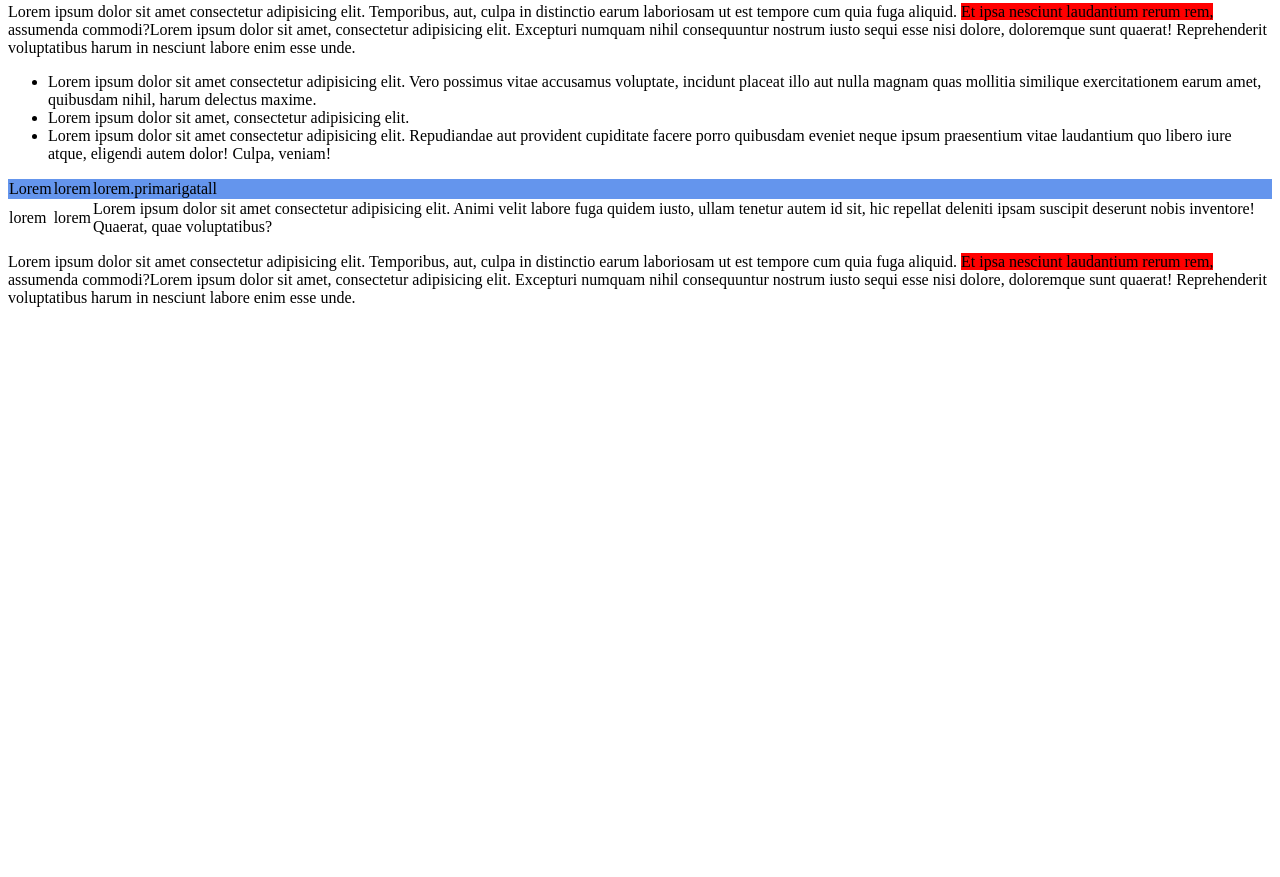
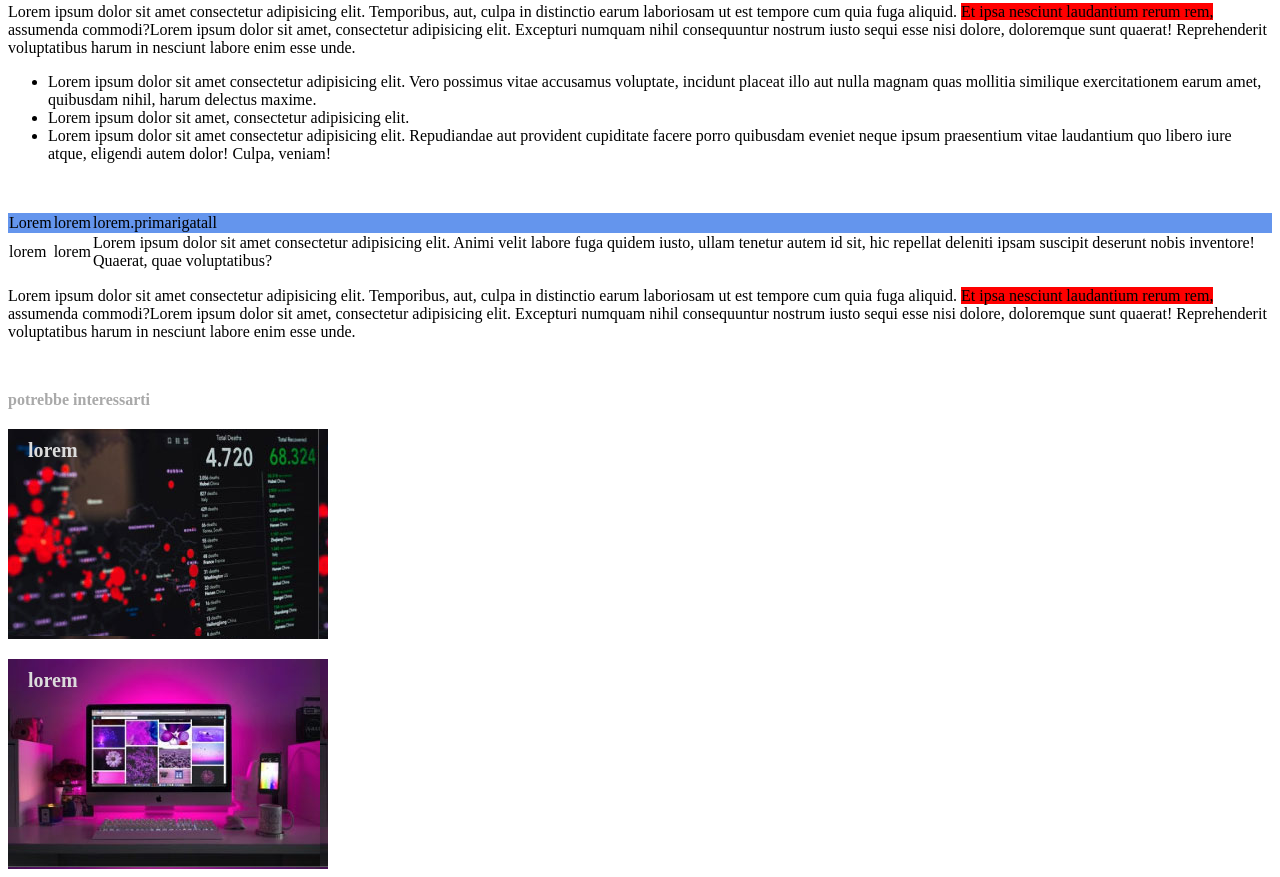
Before and after one commit to oryven/html-css-booleaner, a plain HTML site: page esercizio/index.html in a window 1280 px wide. Shown: the part 737-1614 px from the top of the page. Before the commit the page ends 1060 px from the top, so only its background shows below. Drawn offline with Linux system fonts and the light colour scheme.

Commit message:
inserimento footer

```diff
--- a/esercizio/index.html
+++ b/esercizio/index.html
@@ -88,6 +88,25 @@
             assumenda commodi?Lorem ipsum dolor sit amet, consectetur adipisicing elit. Excepturi numquam nihil consequuntur nostrum iusto sequi esse nisi dolore, doloremque sunt quaerat! Reprehenderit voluptatibus harum in nesciunt labore enim esse unde.</p>
         </section>
 
+        <footer>
+
+            <div class="suggerimento">
+                <strong>potrebbe interessarti</strong>
+            </div>
+            <div>
+                <div class="graph"><strong>lorem</strong> </div>
+
+            </div>
+
+            </div>
+            <div>
+                <div class="monitor"><strong>lorem</strong> </div>
+
+            </div>
+
+
+        </footer>
+
 
 
     </main>
--- a/esercizio/style.css
+++ b/esercizio/style.css
@@ -46,7 +46,37 @@
 
 table {
     border-collapse: collapse;
+    margin-top: 50px;
 }
 .primarigatabella {
     background-color: cornflowerblue;
 }
+
+.suggerimento {
+    color: darkgray;
+    margin-top: 50px;
+}
+
+.graph {
+    color: gainsboro;
+    font-size: 20px;
+    background-image: url("graph.jpg");
+    height: 200px;
+    width: 300px;
+    padding-top: 10px;
+    padding-left: 20px;
+    margin-top: 20px;
+    display: inline-block;
+}
+
+.monitor {
+    color: gainsboro;
+    font-size: 20px;
+    background-image: url("monitor.jpg");
+    height: 200px;
+    width: 300px;
+    padding-top: 10px;
+    padding-left: 20px;
+    margin-top: 20px;
+    display: inline-block;
+}
```
